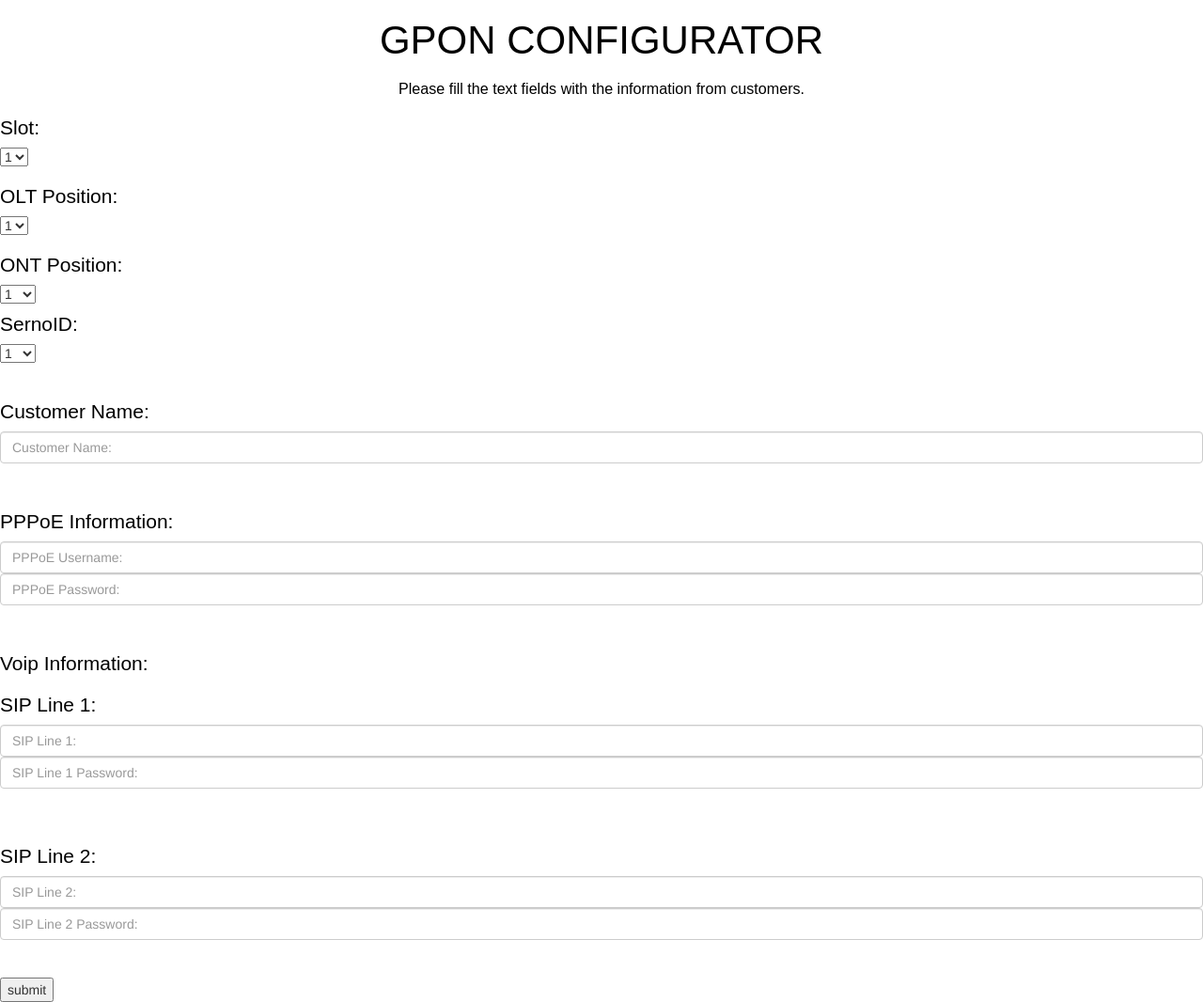
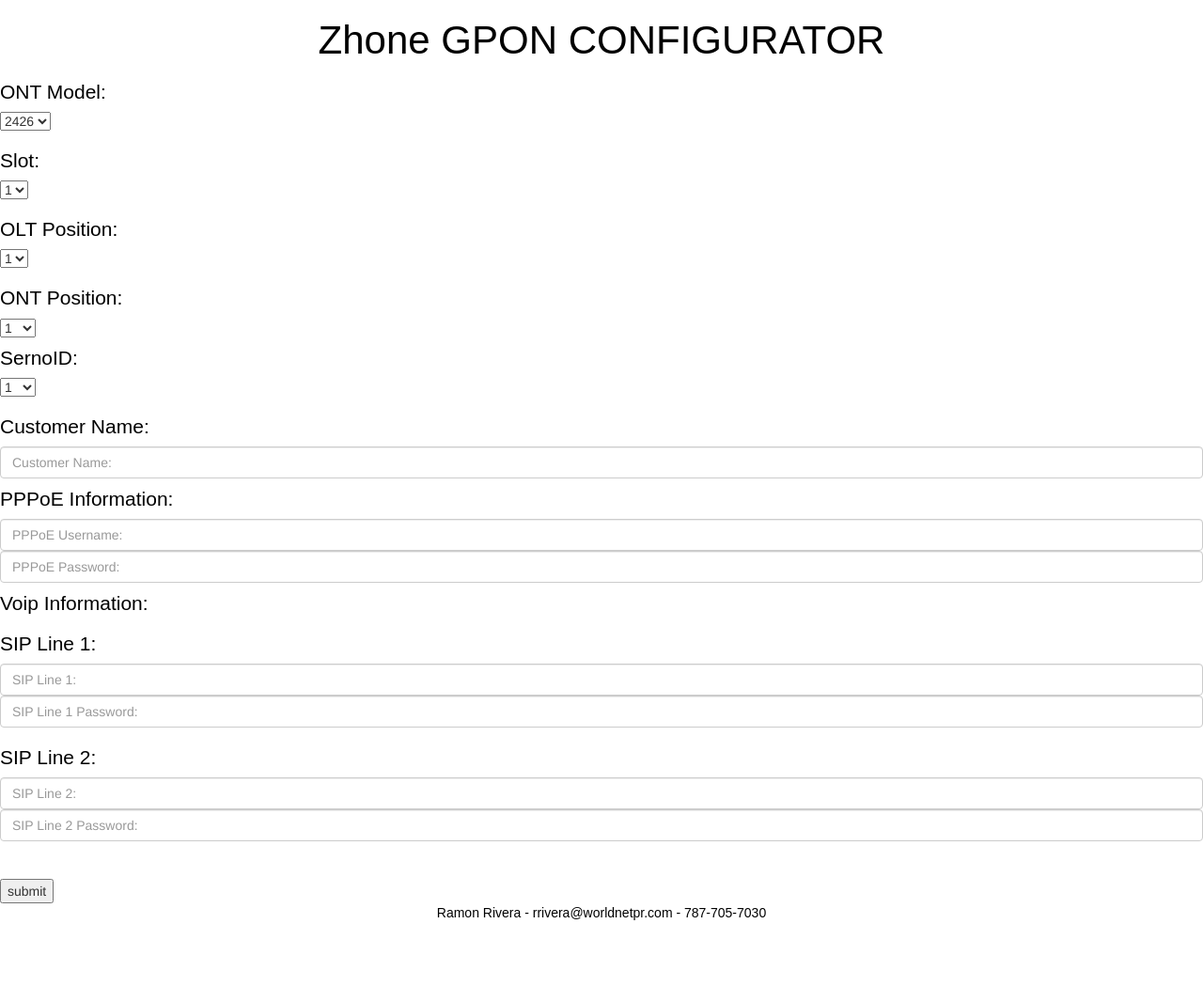
Before and after one commit to rllavona13/gpon_configurator, a Flask app: page / in a window 1280 px wide. Shown: the whole page at 94% size. After the commit the page ends 979 px from the top, so only its background shows below. Run offline with Flask 2, Linux system fonts and the light colour scheme; some libraries are stand-ins or nearby versions.

Commit message:
HTML Tags fixed and added Zhone ONT Model

```diff
--- a/gpon_configurator.py
+++ b/gpon_configurator.py
@@ -1,5 +1,9 @@
+__AUTHOR__ = 'Ramon Rivera Llavona'
+"""
+This is a simple script that gives you configuration lines to configure Zhone GPON CPE's
+
+"""
 from flask import Flask, render_template, request
-import BeautifulSoup
 
 app = Flask(__name__)
 
@@ -10,55 +14,57 @@
     if 'submit' in request.form:
 
         gpon_position = '\nonu set ' + (request.form['SlotPosition']) + '/' + (request.form['OLTPosition']) \
-                        + '/' + (request.form['ONTPosition']) + ' ' + 'meprof zhone-2426' ' ' \
-                        + (request.form['SernoID']) + '\n'
+                        + '/' + (request.form['ONTPosition']) + ' ' + 'meprof zhone-' \
+                        + (request.form['ONTModel']) + ' ' \
+                        + (request.form['SernoID']) + '\n'  # SLOT NUMBER
 
         gpon_traps = 'onu traps enable ' + (request.form['SlotPosition']) + '/' + (request.form['OLTPosition']) \
-                     + '/' + (request.form['ONTPosition']) + ' phy,ont,line' + '\n'
+                     + '/' + (request.form['ONTPosition']) + ' phy,ont,line' + '\n'  # ENABLE TRAPS IN THE ONU
 
         gpon_com_prof = 'cpe system add ' + (request.form['SlotPosition']) + '/' + (request.form['OLTPosition']) \
-                        + '/' + (request.form['ONTPosition']) + ' sys-common-profile Default' + '\n'
+                        + '/' + (request.form['ONTPosition']) + ' sys-common-profile Default' + '\n'  # SYSTEM PROFILE
 
         gpon_identity = 'cpe system sysinfo add ' + (request.form['SlotPosition']) + '/' \
                         + (request.form['OLTPosition']) \
                         + '/' + (request.form['ONTPosition']) \
                         + ' name "' + (request.form['CustomerName']) + '" location '  \
                         + (request.form['SlotPosition']) + '/' + (request.form['OLTPosition']) \
-                        + '/' + (request.form['ONTPosition'])
+                        + '/' + (request.form['ONTPosition'])  # CONFIGURE IDENTITY IN THE CPE
 
         gpon_pppoe_bridge = '\nbridge add 1-1-' + (request.form['OLTPosition']) + '-' + (request.form['ONTPosition']) \
                             + '/gpononu gtp 5 downlink-pppoe ' \
                             + 'vlan 351 tagged eth all wlan 1 ' \
                             + 'rg-bpppoe name ' \
-                            + (request.form['CustomerName']) + '-PPPoE' + '\n'
+                            + (request.form['CustomerName']) + '-PPPoE' + '\n'  # CREATE BRIDGE FOR PPPoE
 
         gpon_pppoe = 'cpe rg wan modify ' + (request.form['SlotPosition']) + '/' + (request.form['OLTPosition']) \
                      + '/' + (request.form['ONTPosition']) + ' pppoe-usr-id ' + (request.form['pppoeusername']) \
-                     + ' pppoe-password ' + (request.form['pppoepassword']) + ' pppoe-auth pap' + '\n'
+                     + ' pppoe-password ' + (request.form['pppoepassword']) + ' pppoe-auth pap' + '\n'  # CONFIGURE
+                                                                                                        # PPPOE ACCOUNT
 
-        gpon_lan = 'cpe rg lan modify 1/4/2 eth 1 ip-addr 192.168.23.1' + '\n'
+        gpon_lan = 'cpe rg lan modify 1/4/2 eth 1 ip-addr 192.168.23.1' + '\n'  # CONFIGURE LAN GATEWAY
 
         gpon_sip_bridge = '\nbridge add 1-1-' + (request.form['OLTPosition']) + '-' + (request.form['ONTPosition']) \
-                            + '/gpononu gtp 1100000001 downlink-voice vlan 10 tagged ' \
-                            + 'sip rg-bridged name "' \
-                            + (request.form['CustomerName']) + '-VOICE"' + '\n'
+                          + '/gpononu gtp 1100000001 downlink-voice vlan 10 tagged ' \
+                          + 'sip rg-bridged name "' \
+                          + (request.form['CustomerName']) + '-VOICE"' + '\n' # CONFIGURE BRIDGE FOR VOIP
 
         gpon_sip1 = 'cpe voip add ' + (request.form['SlotPosition']) + '/' + (request.form['OLTPosition']) \
                     + '/' + (request.form['ONTPosition']) + '/1' + ' dial-number ' + (request.form['sipuser1']) \
                     + ' username ' + (request.form['sipuser1']) + ' password ' + (request.form['sippassword1']) \
-                    + ' voip-server-profile 1' + '\n'
+                    + ' voip-server-profile 1' + '\n'  # CONFIGURE SIP ACCOUNT ON POTS 1
 
         gpon_sip2 = 'cpe voip add ' + (request.form['SlotPosition']) + '/' + (request.form['OLTPosition']) \
                     + '/' + (request.form['ONTPosition']) + '/2' + ' dial-number ' + (request.form['sipuser2']) \
                     + ' username ' + (request.form['sipuser2']) + ' password ' + (request.form['sippassword2']) \
-                    + ' voip-server-profile 1' + '\n'
+                    + ' voip-server-profile 1' + '\n'  # CONFIGURE SIP ACCOUNT ON POTS 2
 
         return render_template('config.html', gpon_lines=gpon_position + gpon_traps + gpon_com_prof
                                + gpon_identity, gpon_pppoe=gpon_pppoe_bridge + gpon_pppoe + gpon_lan,
                                gpon_voice=gpon_sip_bridge + gpon_sip1 + gpon_sip2)
 
     else:
-        return render_template('index.html')
+        return render_template('index.html')  # WHEN SCRIPT RUNS, THIS IS THE PAGE IT SHOWS UNTIL YOU SUBMIT THE FORM
 
 
 if __name__ == '__main__':
--- a/templates/index.html
+++ b/templates/index.html
@@ -72,21 +72,31 @@
         text-align: top;
         }
 
+       footer {
+        color: black;
+        font-family: arial;
+        font-size: 100%;
+        text-align: center;
+        }
 </style>
 
 <body>
 
 
-    <h1>GPON CONFIGURATOR</h1>
-    <h2> Please fill the text fields with the information from customers. </h2>
+    <h1>Zhone GPON CONFIGURATOR</h1>
+
+    <form action="{{ url_for('gpon_form') }}" method="POST">
+    <h3>ONT Model:</h3>
+        <select name="ONTModel">
+    <option value="2426" selected>2426</option>
+    <option value="2424">2424</option>
+    </select>
 
   <h3>Slot:</h3>
-    <form action="{{ url_for('gpon_form') }}" method="POST">
+
   <select name="SlotPosition">
     <option value="1" selected>1</option>
-    <option value="2">2</option>
   </select>
-
     <h3>OLT Position:</h3>
     <select name="OLTPosition">
     <option value="1" selected>1</option>
@@ -193,26 +203,21 @@
     <option value="19">19</option>
     <option value="20">20</option>
       </select>
-        <br><br>
 
         <h3>Customer Name:</h3>
 
       <input type="text" class="form-control" placeholder="Customer Name: " name="CustomerName">
-        <br><br>
 
     <h4>PPPoE Information:</h4>
 
         <input type="text" class="form-control" placeholder="PPPoE Username:" name="pppoeusername">
             <input type="text" class="form-control" placeholder="PPPoE Password:" name="pppoepassword">
-                <br><br>
 
     <h5>Voip Information:</h5>
-
       <h3>SIP Line 1:</h3>
-
           <input type="text" class="form-control" placeholder="SIP Line 1:" name="sipuser1">
             <input type="text" class="form-control" placeholder="SIP Line 1 Password:" name="sippassword1">
-                <br><br>
+
 
                     <h3>SIP Line 2:</h3>
                         <input type="text" class="form-control" placeholder="SIP Line 2:" name="sipuser2">
@@ -220,6 +225,7 @@
              <br><br>
         <input type="submit" name="submit" value="submit">
       </form>
+            <footer>Ramon Rivera - rrivera@worldnetpr.com  -  787-705-7030</footer>
 
 </body>
 </html>
```
Also changed, not shown: templates/config.html (+13 -3 lines).
